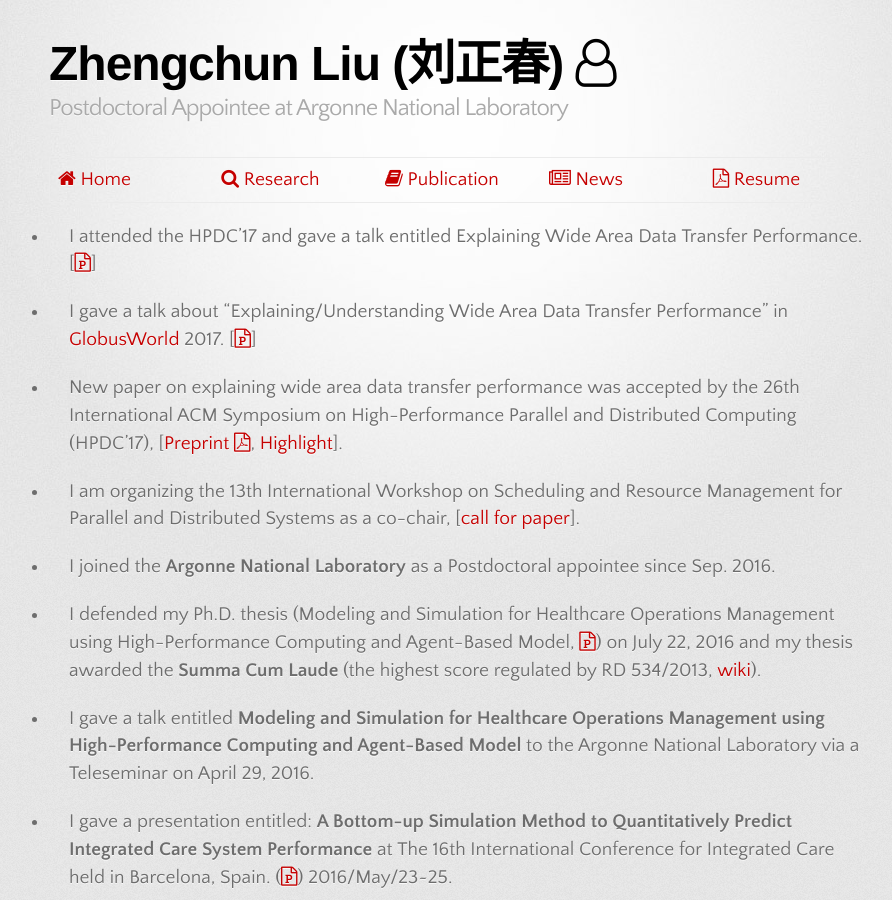
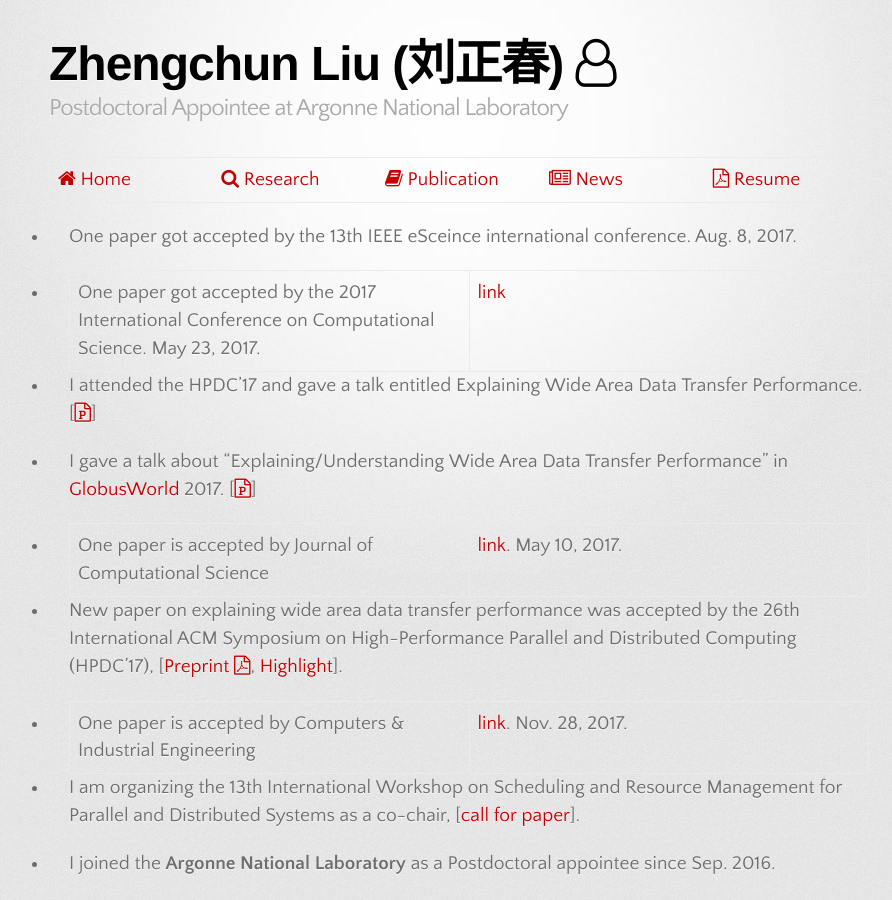
Before and after one commit to lzhengchun/lzhengchun.github.io, a Jekyll site: the page built from News.md, in a window 1280 px wide and 900 px high. Shown: the whole window, without its empty margins (181-1073 px from the left). Built offline with Jekyll 4.4.1, drawn with Linux system fonts in a browser that asks for light colours; some web fonts are replaced.

Commit message:
add, delete, polish etc.

```diff
--- a/News.md
+++ b/News.md
@@ -2,11 +2,23 @@
 layout: default
 title: What's new
 ---
+* One paper got accepted by the 13th IEEE eSceince international conference. Aug. 8, 2017.
+
+<!---
+* One paper got rejected by SC'17. Although we wrote it in a hurry and failed to make some things clear enough, we do learn a lot from the comments.
+--->
+
+* One paper got accepted by the 2017 International Conference on Computational Science. May 23, 2017. | [link](https://doi.org/10.1016/j.procs.2017.05.147)
+
 * I attended the HPDC'17 and gave a talk entitled Explaining Wide Area Data Transfer Performance. [[<i class="fa fa-file-powerpoint-o" aria-hidden="true"></i>](file/slides-HPDC-2017-Zhengchun-Liu.pdf)]
 
 * I gave a talk about "Explaining/Understanding Wide Area Data Transfer Performance" in [GlobusWorld](https://www.globusworld.org/) 2017. [[<i class="fa fa-file-powerpoint-o" aria-hidden="true"></i>](https://www.globusworld.org/files/2017/12_WAN_Data_Performance_Liu.pdf)]
 
+* One paper is accepted by Journal of Computational Science | [link](https://doi.org/10.1016/j.jocs.2017.05.015). May 10, 2017.
+
 * New paper on explaining wide area data transfer performance was accepted by the 26th International ACM Symposium on High-Performance Parallel and Distributed Computing (HPDC'17), [[Preprint <i class="fa fa-file-pdf-o" aria-hidden="true"></i>](file/Z.Liu-etc-hpdc2017.pdf), [Highlight](http://www.mcs.anl.gov/articles/machine-learning-methods-used-develop-data-transfer-performance-models)].
+
+* One paper is accepted by Computers & Industrial Engineering | [link](https://doi.org/10.1016/j.cie.2016.11.036). Nov. 28, 2017.
 
 * I am organizing the 13th International Workshop on Scheduling and Resource Management for Parallel and Distributed Systems as a co-chair, [[call for paper](https://sites.google.com/site/srmpds/)].
 
```
Also changed, not shown: index.md (+1 -1 lines).
